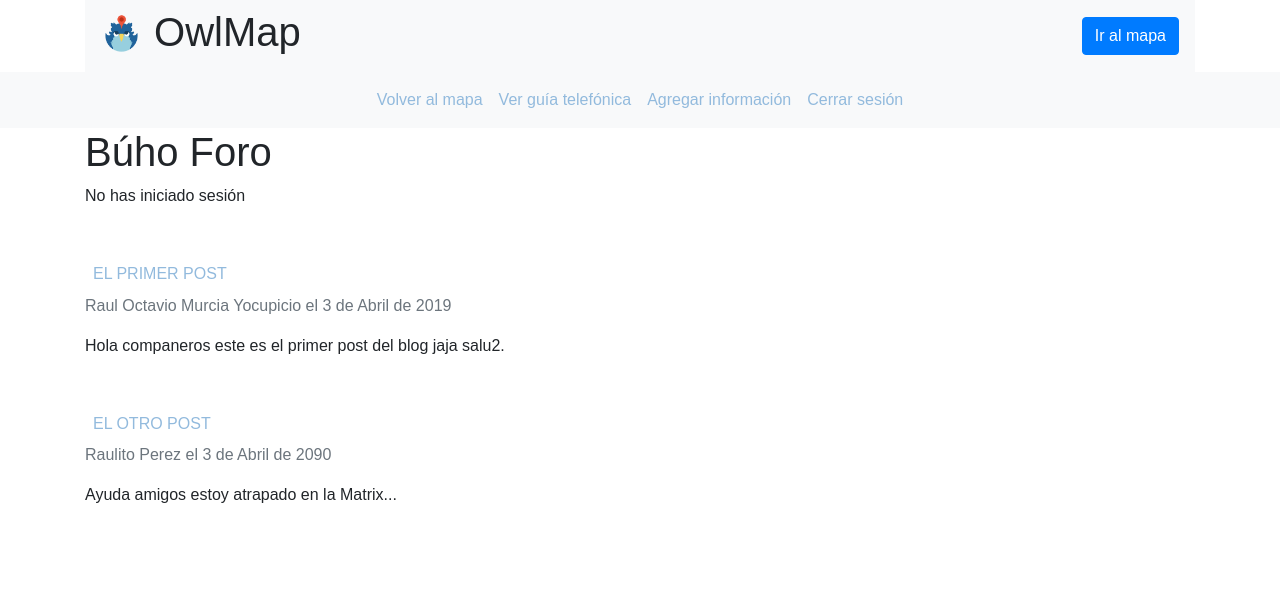
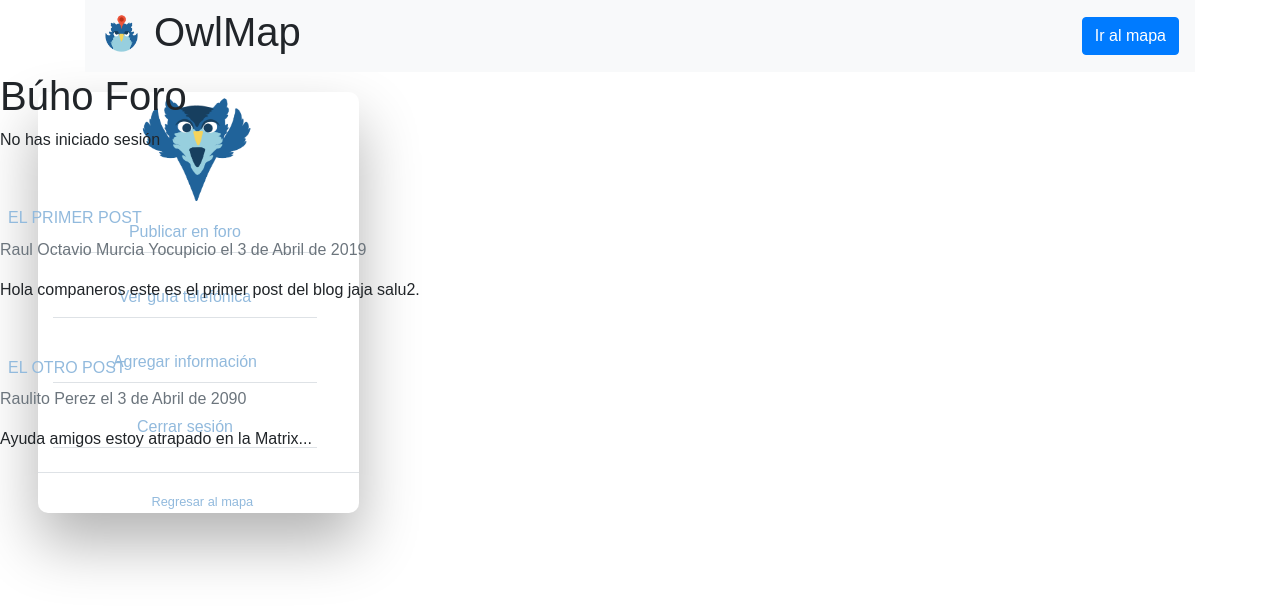
Before and after one commit to raulmyocu/owlmap, a Flask app: page /forum in a window 1280 px wide. Shown: the top 610 px of the page. Run offline with Flask 2, Linux system fonts and the light colour scheme; some libraries are stand-ins or nearby versions.

Commit message:
Barra para el foro

```diff
--- a/owlmap/static/css/login.css
+++ b/owlmap/static/css/login.css
@@ -26,8 +26,6 @@ h2 {
   margin: 40px 8px 10px 8px;
   color: #cccccc;
 }
-
-
 
 /* STRUCTURE */
 
@@ -64,8 +62,6 @@ h2 {
   border-radius: 0 0 10px 10px;
 }
 
-
-
 /* TABS */
 
 h2.inactive {
@@ -76,7 +72,6 @@ h2.active {
   color: #0d0d0d;
   border-bottom: 2px solid #5fbae9;
 }
-
 
 
 /* FORM TYPOGRAPHY*/
@@ -278,7 +273,6 @@ input[type=password]:placeholder {
   width: 100%;
 }
 
-
 /* OTHERS */
 
 *:focus {
@@ -286,5 +280,5 @@ input[type=password]:placeholder {
 }
 
 #icon {
-  width:10%;
+  width:40%;
 }
--- a/owlmap/static/css/main.css
+++ b/owlmap/static/css/main.css
@@ -8,6 +8,11 @@
   background: linear-gradient(rgba(255,255,255,0.5), rgba(255,255,255,0.5)), url('../images/owlmap1.png') center no-repeat;
   background-attachment: fixed;
 }
+#sidebar-background {
+  position: fixed;
+  background-attachment: fixed;
+}
+
 
 #map-template {
   height: 100%;
--- a/owlmap/templates/forum.html
+++ b/owlmap/templates/forum.html
@@ -1,26 +1,47 @@
 {% extends "layout.html" %}
 {% block content %}
 
-<nav class="navbar navbar-expand-sm bg-light justify-content-center">
+<div class="row">
+  <div class="col-sm-4" id="sidebar-background">
+    <div class="wrapper fadeInDown">
+      <div id="formContent">
+        <!-- Tabs Titles -->
+        <!-- Icon -->
+        <div class="fadeIn first">
+          <img src="{{ url_for('static', filename='images/owlmapPuntero.png') }}" width="120px" height="120px" alt="User Icon" />
+        </div>
+        <!-- Sidebar Form -->
+        <div class="content-section" style="text-align:center">
+          <nav class="col-sm-11" style="text-align:center">
 
             <!-- Links -->
-  <ul class="navbar-nav">
-    <li class="nav-item">
-      <a class="nav-link" href="#">Volver al mapa</a>
+            <ul class="navbar-nav" >
+              <li class="border-bottom mb-4" >
+                <a class="nav-link" href="#">Publicar en foro</a>
               </li>
-    <li class="nav-item">
-      <a class="nav-link" href="#">Ver guía telefónica</a>
+              <li class="border-bottom mb-4">
+                <a class="nav-link" href="#">  Ver guía telefónica</a>
               </li>
-    <li class="nav-item">
+              <li class="border-bottom mb-4">
                 <a class="nav-link" href="#">Agregar información</a>
               </li>
-    <li class="nav-item">
+              <li class="border-bottom mb-4">
                 <a class="nav-link" href="#">Cerrar sesión</a>
               </li>
             </ul>
 
           </nav>
-  <div class="container">
+        </div>
+        <div class="border-top pt-3">
+          <small class ="text-muted">
+            <a class="ml-2" href="{{url_for('home')}}">Regresar al mapa</a>
+          </small>
+        </div>
+      </div>
+    </div>
+  </div>
+
+  <div class="col-sm">
     <h1>Búho Foro</h1>
     {% if name %}
     <p>¡Hola {{name}}!</p>
@@ -39,4 +60,5 @@
     </article>
     {% endfor %}
   </div>
+</div>
 {% endblock content %}
```
Lines whose indentation alone changed are shown as unchanged.
